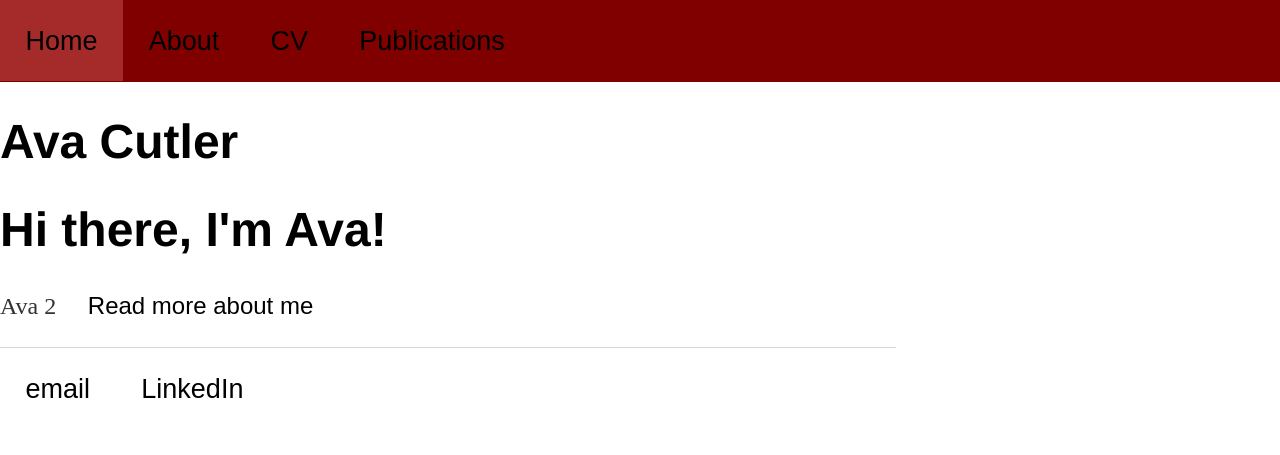
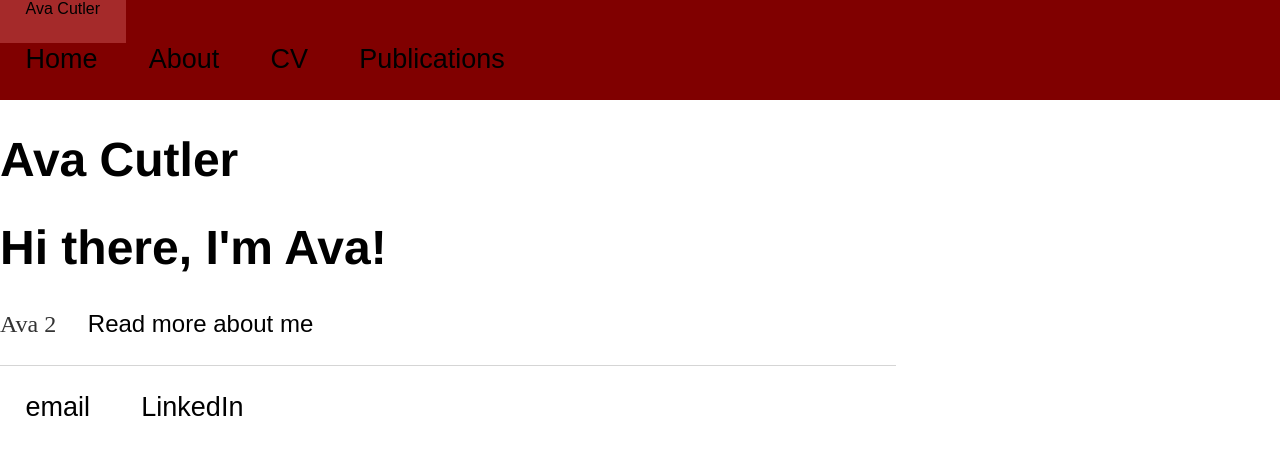
Before and after one commit to avacutler/----, a Jekyll site: the page built from index.html, in a window 1280 px wide. Shown: the top 455 px of the page. Built offline with Jekyll 4.4.1, drawn with Linux system fonts in a browser that asks for light colours; nearby versions of some CDN libraries; library files that are not in the unit come from our copies.

Commit message:
Update default.html
try.

```diff
--- a/_layouts/default.html
+++ b/_layouts/default.html
@@ -8,7 +8,11 @@
 			<script src="scripts/navbar.js"></script>
 		</head>
 		<body>
-			<nav>
+			<nav class = "navbar navbar-inverse">
+			         <div class="navbar-header"><button type="button" class="navbar-toggle collapsed" data-toggle="collapse" data-target="#bs-example-navbar-collapse-1" aria-expanded="false"><span class="sr-only">Toggle navigation</span><span class="icon-bar"></span><span
+                  				class="icon-bar"></span><span class="icon-bar"></span></button>
+               				<a class="navbar-brand montserrat dark-blue" href="index.html">Ava Cutler</a>
+         			</div>
 	    		<ul>
 				 	<!-- button here -->
       					<button> ☰ </button>
```
